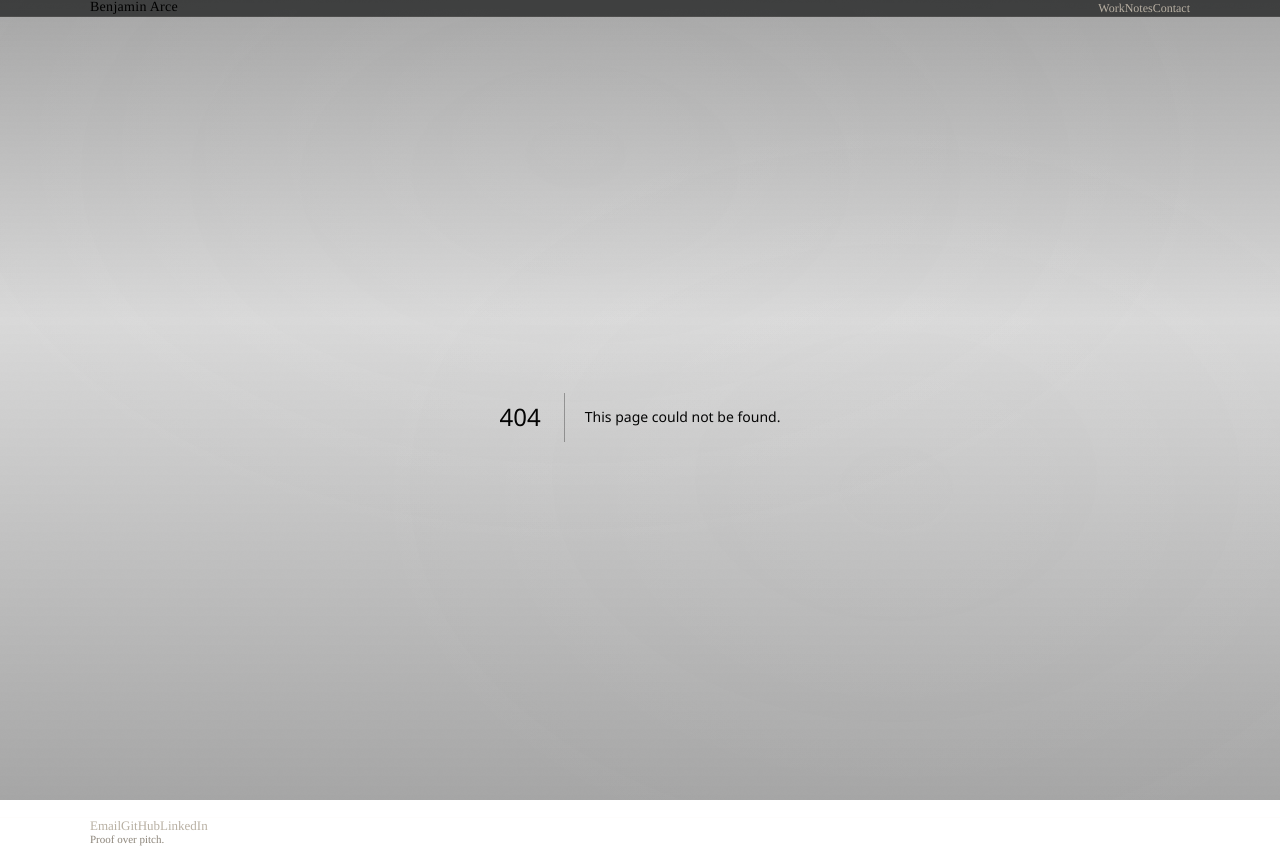
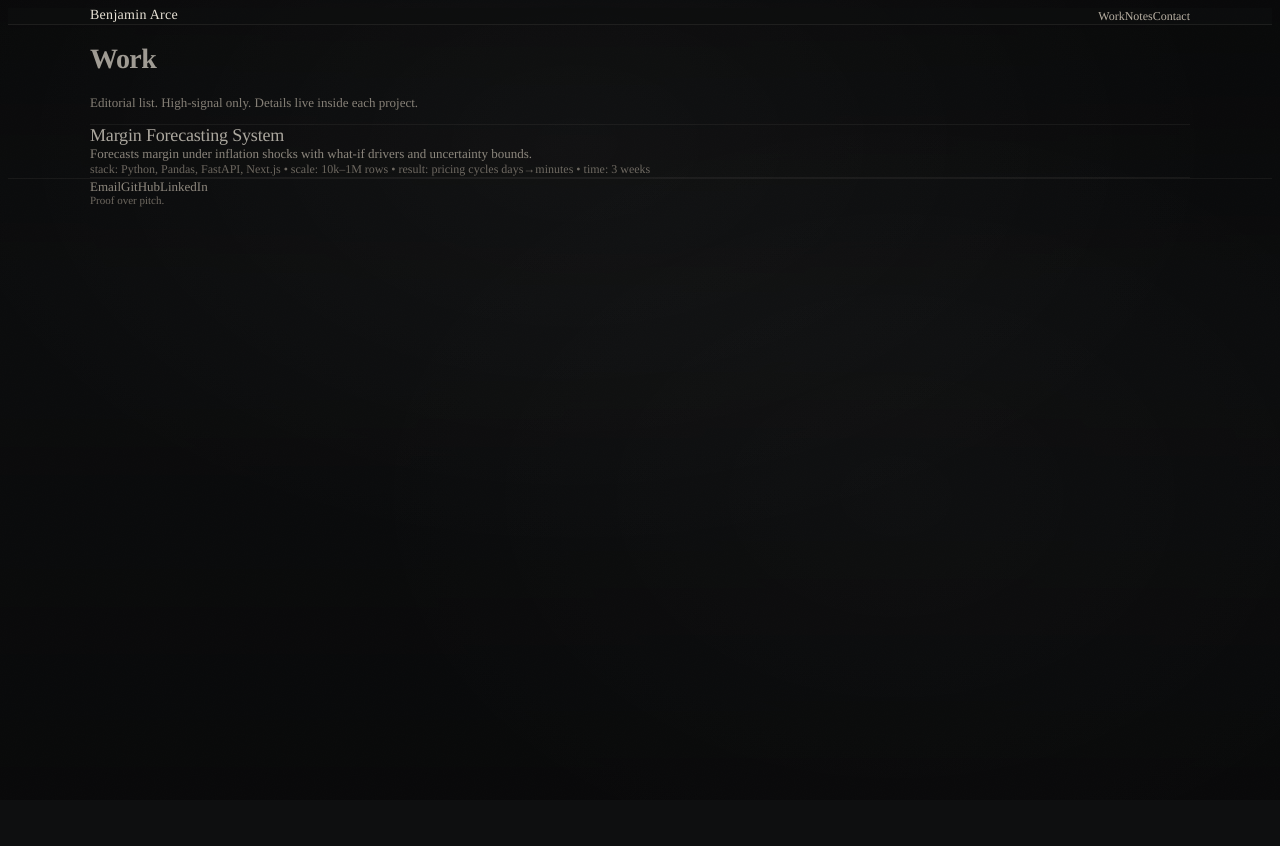
Before and after one commit to benjaminarce-cloud/arcev2-portfolio, a Next.js app: page /work in a window 1280 px wide. Before the commit this address had no page. After the commit the page ends 808 px from the top, so only its background shows below. Built offline with nearby package versions, Linux system fonts and the light colour scheme.

Commit message:
Create page.tsx

```diff
--- /dev/null
+++ b/src/app/work/page.tsx
@@ -0,0 +1,36 @@
+import Link from "next/link";
+
+const projects = [
+  {
+    slug: "margin-forecasting-system",
+    title: "Margin Forecasting System",
+    hook: "Forecasts margin under inflation shocks with what-if drivers and uncertainty bounds.",
+    meta: "stack: Python, Pandas, FastAPI, Next.js  •  scale: 10k–1M rows  •  result: pricing cycles days→minutes  •  time: 3 weeks",
+    constraint: "Optimized for iteration speed over full ERP integration in v1.",
+  },
+];
+
+export default function WorkPage() {
+  return (
+    <div className="py-12">
+      <h1 className="text-[28px] tracking-[-0.02em]">Work</h1>
+      <p className="mt-3 max-w-[70ch] text-[13px] leading-5 text-[color:var(--muted)]">
+        Editorial list. High-signal only. Details live inside each project.
+      </p>
+
+      <div className="mt-6 border-t hairline">
+        {projects.map((p) => (
+          <Link key={p.slug} href={`/work/${p.slug}`} className="group block border-b hairline py-6">
+            <div className="text-[18px] tracking-[-0.01em]">{p.title}</div>
+            <div className="mt-1 text-[13px] leading-5 text-[color:var(--muted)]">{p.hook}</div>
+            <div className="mt-3 text-[12px] leading-5 text-[color:var(--faint)] tabular">{p.meta}</div>
+
+            <div className="mt-3 hidden text-[12px] leading-5 text-[color:var(--muted)] group-hover:block group-focus-visible:block">
+              <span className="text-[color:var(--faint)]">Constraint:</span> {p.constraint}
+            </div>
+          </Link>
+        ))}
+      </div>
+    </div>
+  );
+}
```
